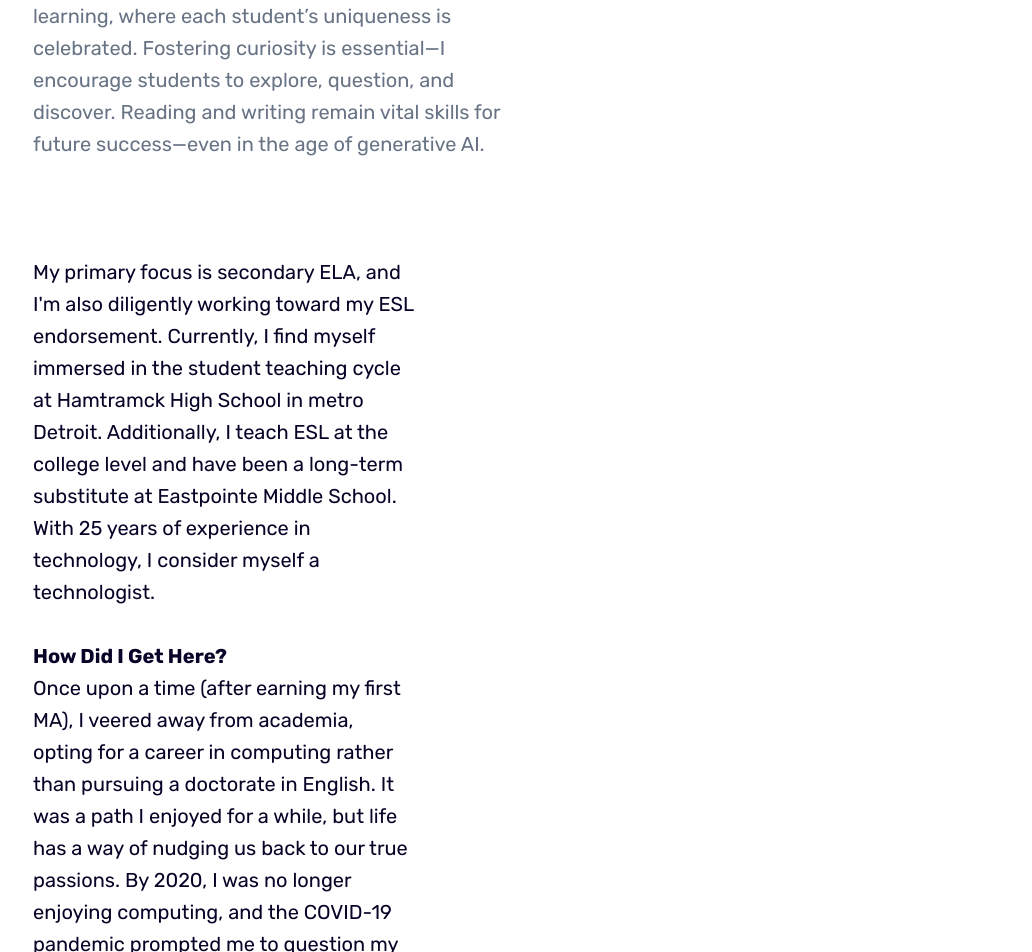
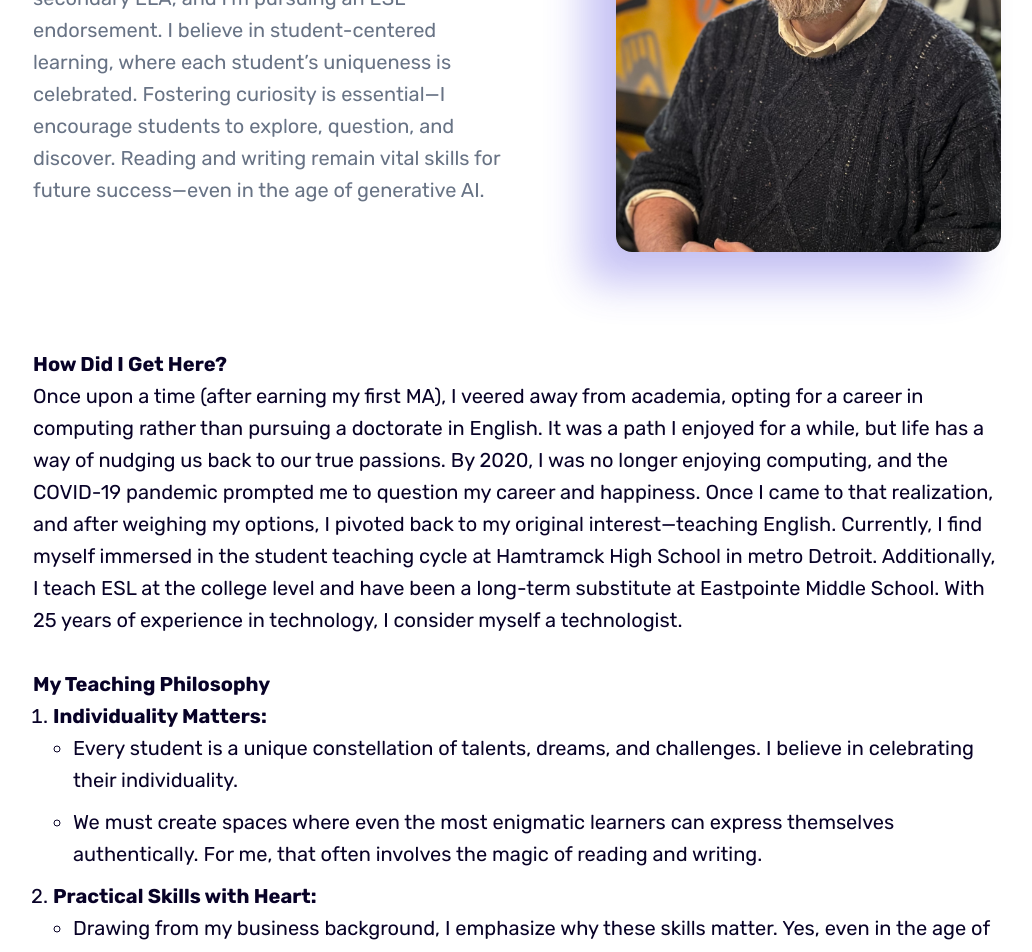
Before and after one commit to geoffreysperl/teaching, a Jekyll site: the page built from index.html, in a window 1280 px wide and 1400 px high, scrolled down 346 px. Shown: the top 952 px of the window, without its empty margins (123-1155 px from the left). Built offline with Jekyll 4.4.1, drawn with Linux system fonts in a browser that asks for light colours; some of the changed text lies outside the part shown.

Commit message:
Remove correct col-5

```diff
--- a/_includes/section-hero.html
+++ b/_includes/section-hero.html
@@ -30,7 +30,7 @@
         </div>
       </div>
 
-      <div class="col col-d-12">
+      <div class="col col-5 col-d-12">
         <div class="hero__right">
           <div class="hero__image">
             <img class="lazy" data-src="{{ site.data.settings.hero.hero__image }}" alt="{{site.data.settings.author.author__name}}'s Picture">
@@ -42,10 +42,10 @@
     <br>
     <br>
     <div class="row">
-      <div class="col col-5 col-d-12">
-        <p>My primary focus is secondary ELA, and I'm also diligently working toward my ESL endorsement. Currently, I find myself immersed in the student teaching cycle at Hamtramck High School in metro Detroit. Additionally, I teach ESL at the college level and have been a long-term substitute at Eastpointe Middle School. With 25 years of experience in technology, I consider myself a technologist.</p>
-        <b>How Did I Get Here?</b>
-        <p>Once upon a time (after earning my first MA), I veered away from academia, opting for a career in computing rather than pursuing a doctorate in English. It was a path I enjoyed for a while, but life has a way of nudging us back to our true passions. By 2020, I was no longer enjoying computing, and the COVID-19 pandemic prompted me to question my career and happiness. Once I came to that realization, and after weighing my options, I pivoted back to my original interest—teaching English.</p>
+      <div class="col col-d-12">
+       <b>How Did I Get Here?</b>
+        <p>Once upon a time (after earning my first MA), I veered away from academia, opting for a career in computing rather than pursuing a doctorate in English. It was a path I enjoyed for a while, but life has a way of nudging us back to our true passions. By 2020, I was no longer enjoying computing, and the COVID-19 pandemic prompted me to question my career and happiness. Once I came to that realization, and after weighing my options, I pivoted back to my original interest—teaching English. Currently, I find myself immersed in the student teaching cycle at Hamtramck High School in metro Detroit. Additionally, I teach ESL at the college level and have been a long-term substitute at Eastpointe Middle School. With 25 years of experience in technology, I consider myself a technologist.</p>
+                  </p>
         <b>My Teaching Philosophy</b>
           <ol>
               <li><strong>Individuality Matters:</strong>
```
